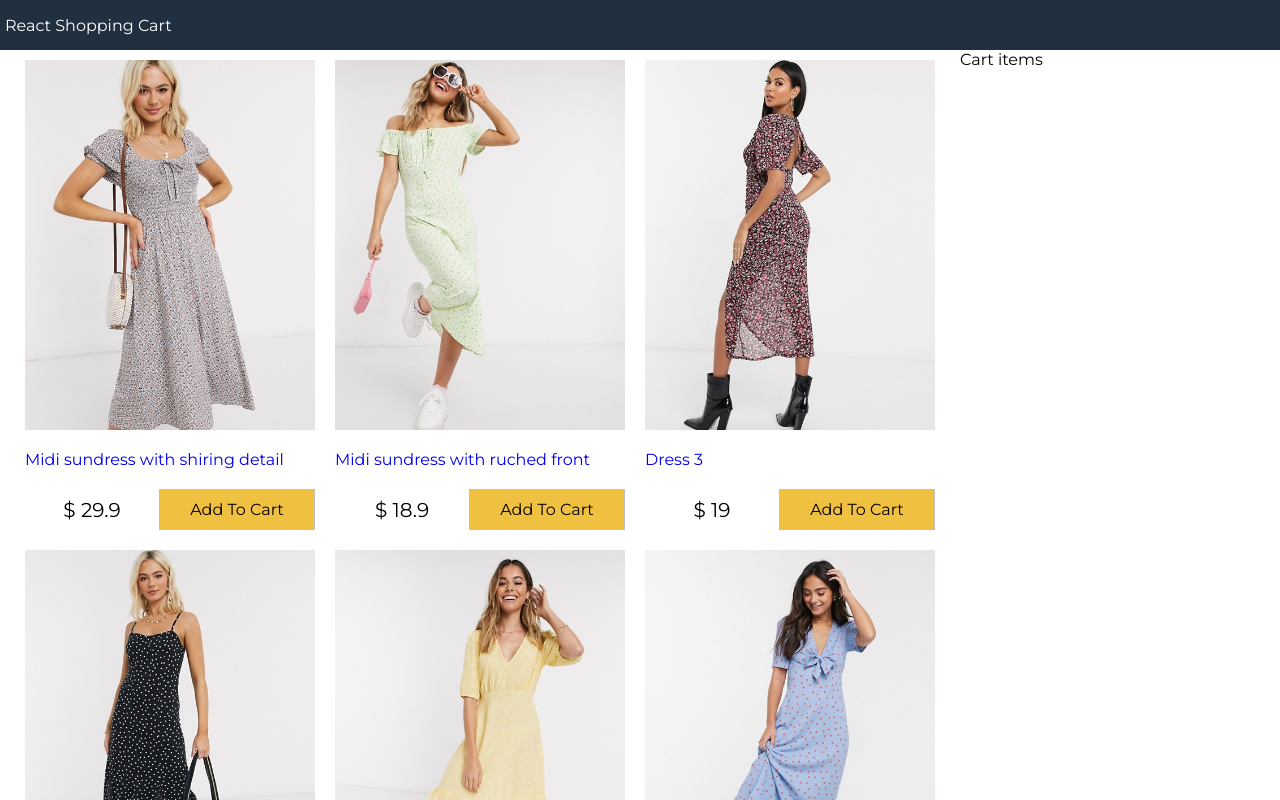
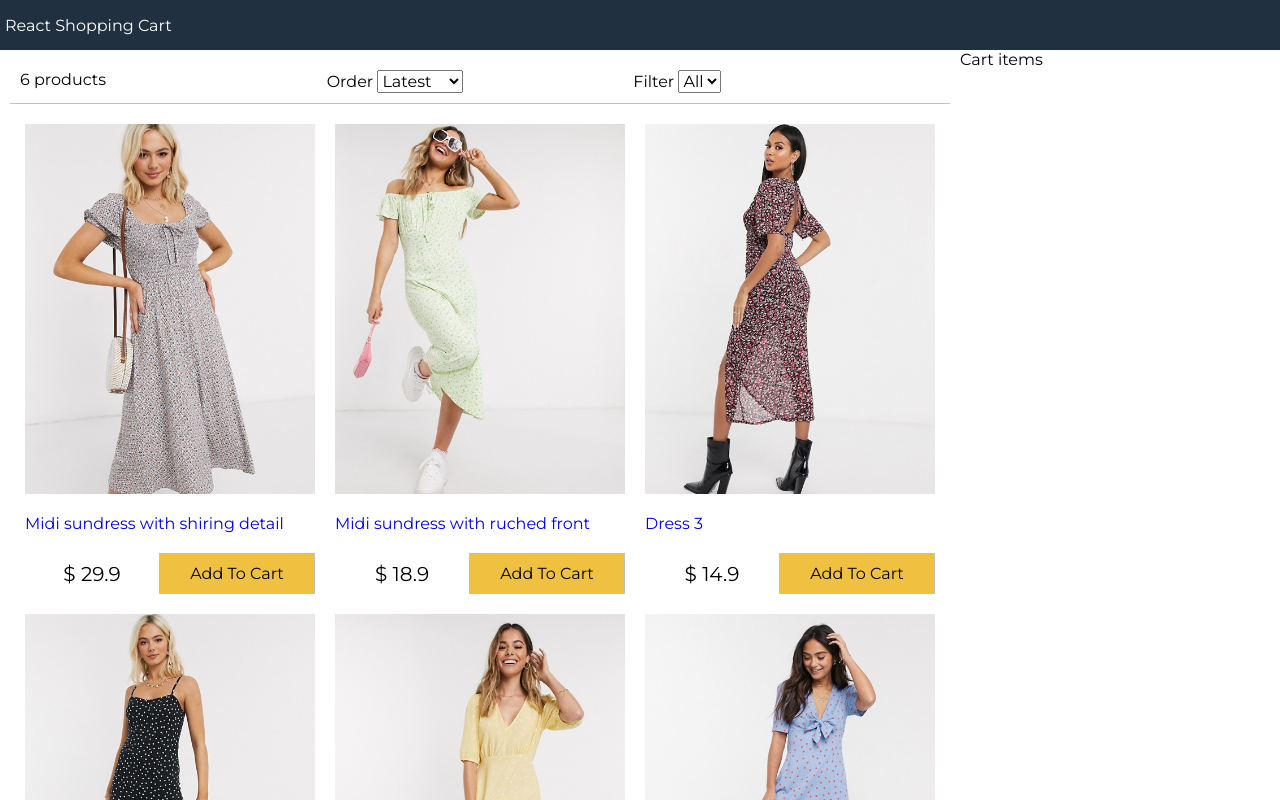
Before and after one commit to MamaniMarioOrlando/ShoppingWeb, a React (Create React App) app in the folder ShoppingWeb/: page / in a window 1280 px wide. Shown: the top 800 px of the page. Built offline with nearby package versions, Linux system fonts and the light colour scheme.

Commit message:
Crate component Filter and add filter css

```diff
--- a/ShoppingWeb/src/App.js
+++ b/ShoppingWeb/src/App.js
@@ -1,6 +1,7 @@
 import React,{Component} from "react";
 import data from "./data.json";
 import Product from "./Components/Product.js";
+import Filter from "./Components/Filter.js";
 // feature 1
 class  App extends React.Component{
 
@@ -12,6 +13,35 @@
       sort:"",
     }
   }
+  sortProducts=(event)=>{
+    const sort=event.target.value;
+    console.log("this event "+event.target.value);
+    this.setState({
+      sort:sort,
+      products:this.state.products.slice().sort((a,b)=>{
+        return(
+          sort === "lowest" ? a.price>b.price? 1:-1
+          :sort ==="highest"? a.price<b.price? 1:-1
+          : a._id>b._id ? 1:-1)
+      }),
+    })
+
+  }
+  filterProducts=(event)=>{
+    console.log("this event filter "+event.target.value);
+    if(event.target.value===""){
+      this.setState({
+        size:event.target.value,
+        product:data.products
+      });
+    }else{
+      this.setState({
+        size:event.target.value,
+        products:data.products.filter(
+          (product)=>product.availablesSizes.indexOf(event.target.value)>=0)
+      });
+    }
+  }
   render(){
     return (
       <div className="grid-container">
@@ -21,6 +51,12 @@
         <main>
           <div className="content">
               <div className="main">
+                <Filter count={this.state.products.length}
+                  size={this.state.size}
+                  sort={this.state.sort}
+                  filterProducts={this.filterProducts}
+                  sortProducts={this.sortProducts}
+                />
                 <Product products={this.state.products}/>
               </div>
               <div className="sidebar">
--- /dev/null
+++ b/ShoppingWeb/src/Components/Filter.js
@@ -0,0 +1,33 @@
+import React, {Component} from "react";
+
+class Filter extends React.Component{
+    render(){
+        return(
+            <div className="filter">
+                <div className="filter-result">
+                    {this.props.count} products
+                </div>
+                <div className="filter-sort">
+                    Order{" "}
+                    <select value={this.props.sort} onChange={this.props.sortProducts}>
+                        <option value="">Latest</option>
+                        <option value="lowest">Lowest</option>
+                        <option value="highest">Highest</option>
+                    </select>
+                </div>
+                <div className="filter-size">
+                    Filter {" "}
+                    <select value={this.props.size} onChange={this.props.filterProducts}>
+                        <option value="">All</option>
+                        <option value="XS">XS</option>
+                        <option value="S">S</option>
+                        <option value="M">M</option>
+                        <option value="L">L</option>
+                        <option value="XL">XL</option>
+                    </select>
+                </div>
+            </div>
+        )
+    }
+}
+export default Filter;
--- a/ShoppingWeb/src/data.json
+++ b/ShoppingWeb/src/data.json
@@ -21,7 +21,7 @@
             "title":"Dress 3",
             "image":"/images/dress3.jpg",
             "description":"abbut dress 1",
-            "price":19,
+            "price":14.9,
             "availablesSizes":["XL","XXL"]
         },
         {
@@ -29,7 +29,7 @@
             "title":"Dress 4",
             "image":"/images/dress4.jpg",
             "description":"abbut dress 1",
-            "price":19,
+            "price":49.9,
             "availablesSizes":["XL","XXL"]
         },
         {
@@ -37,7 +37,7 @@
             "title":"Dress 5",
             "image":"/images/dress5.jpg",
             "description":"abbut dress 1",
-            "price":19,
+            "price":10.9,
             "availablesSizes":["XL","XXL"]
         },
         {
@@ -45,7 +45,7 @@
             "title":"Dress 6",
             "image":"/images/dress6.jpg",
             "description":"abbut dress 1",
-            "price":19,
+            "price":25.9,
             "availablesSizes":["XL","XXL"]
         }
 ]
--- a/ShoppingWeb/src/index.css
+++ b/ShoppingWeb/src/index.css
@@ -113,3 +113,15 @@
 .button.primary{
   background-color: #f0c040;
 }
+
+/*Filter*/
+.filter{
+  display:flex;
+  justify-content: space-between;
+  padding:1rem;
+  margin:1rem;
+  border-bottom: 0.1rem #c0c0c0 solid;
+}
+.filter div{
+  flex:1;
+}
```
